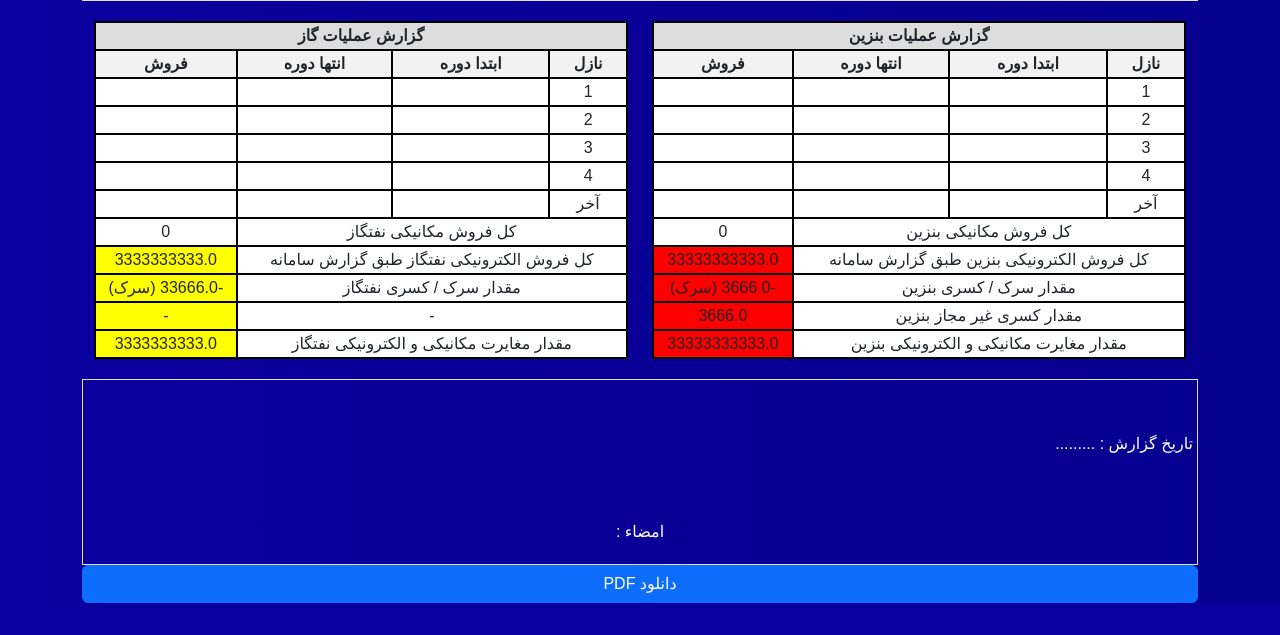
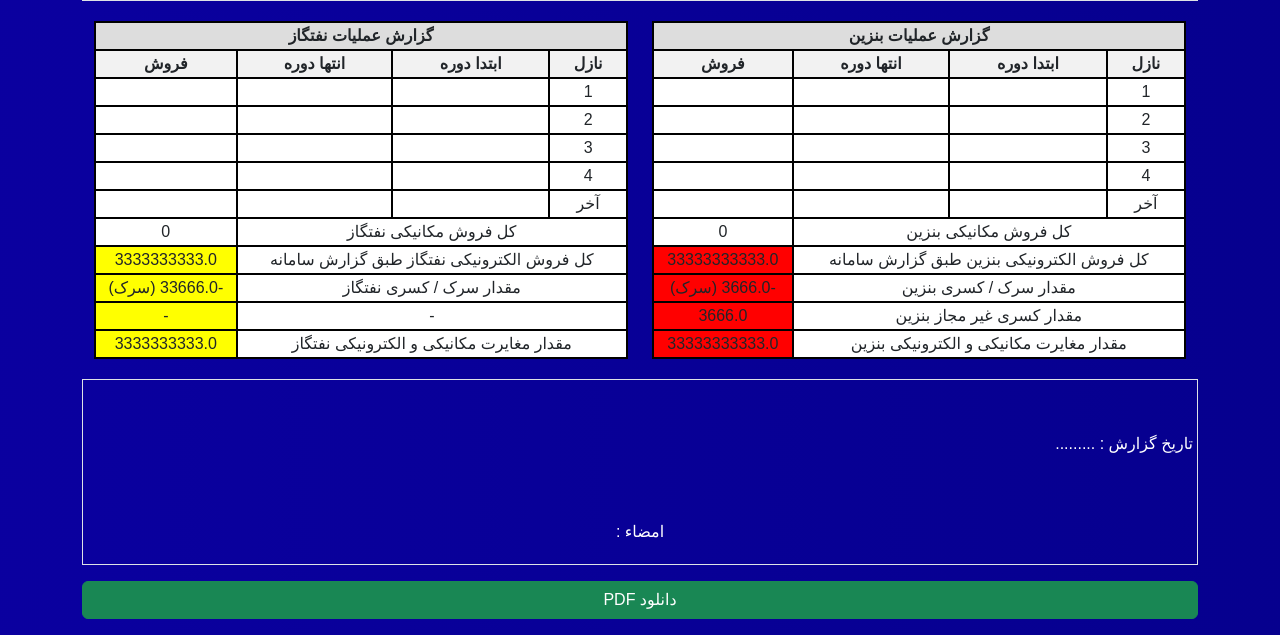
Before and after one commit to kiarashshahedi/Django-FuelStation-Reports, a Django app: page /station/1/ in a window 1280 px wide. Shown: the part 237-872 px from the top of the page. Before the commit the page ends 840 px from the top, so only its background shows below. Run offline with Django 5.2, Linux system fonts and the light colour scheme; data comes from the database, SQL or seed files in the repository; some libraries are stand-ins or nearby versions; some web fonts are replaced.

```diff
--- a/inspections/templates/station_detail.html
+++ b/inspections/templates/station_detail.html
@@ -155,7 +155,7 @@
     <table>
         <thead>
             <tr>
-                <th colspan="4">گزارش عملیات گاز</th>
+                <th colspan="4">گزارش عملیات نفتگاز</th>
             </tr>
         </thead>
         <tbody>
@@ -253,7 +253,7 @@
 </div>
 
 
-    <a href="{% url 'render_pdf' station.id %}" class="btn btn-primary">دانلود PDF</a>
+    <a href="{% url 'render_pdf' station.id %}" class="btn btn-success mt-3 mb-3">دانلود PDF</a>
 </div>
 </div>
 
```
